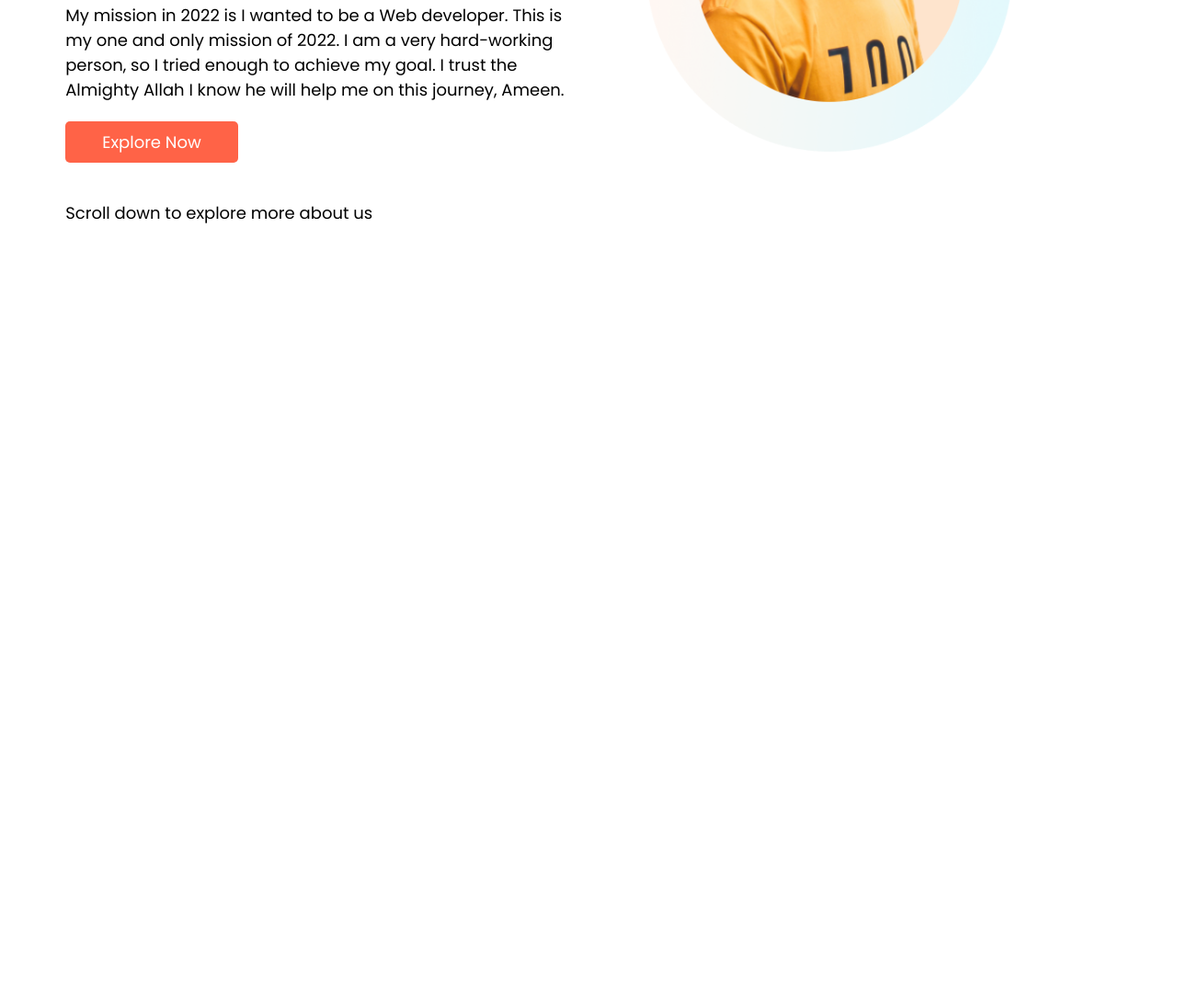
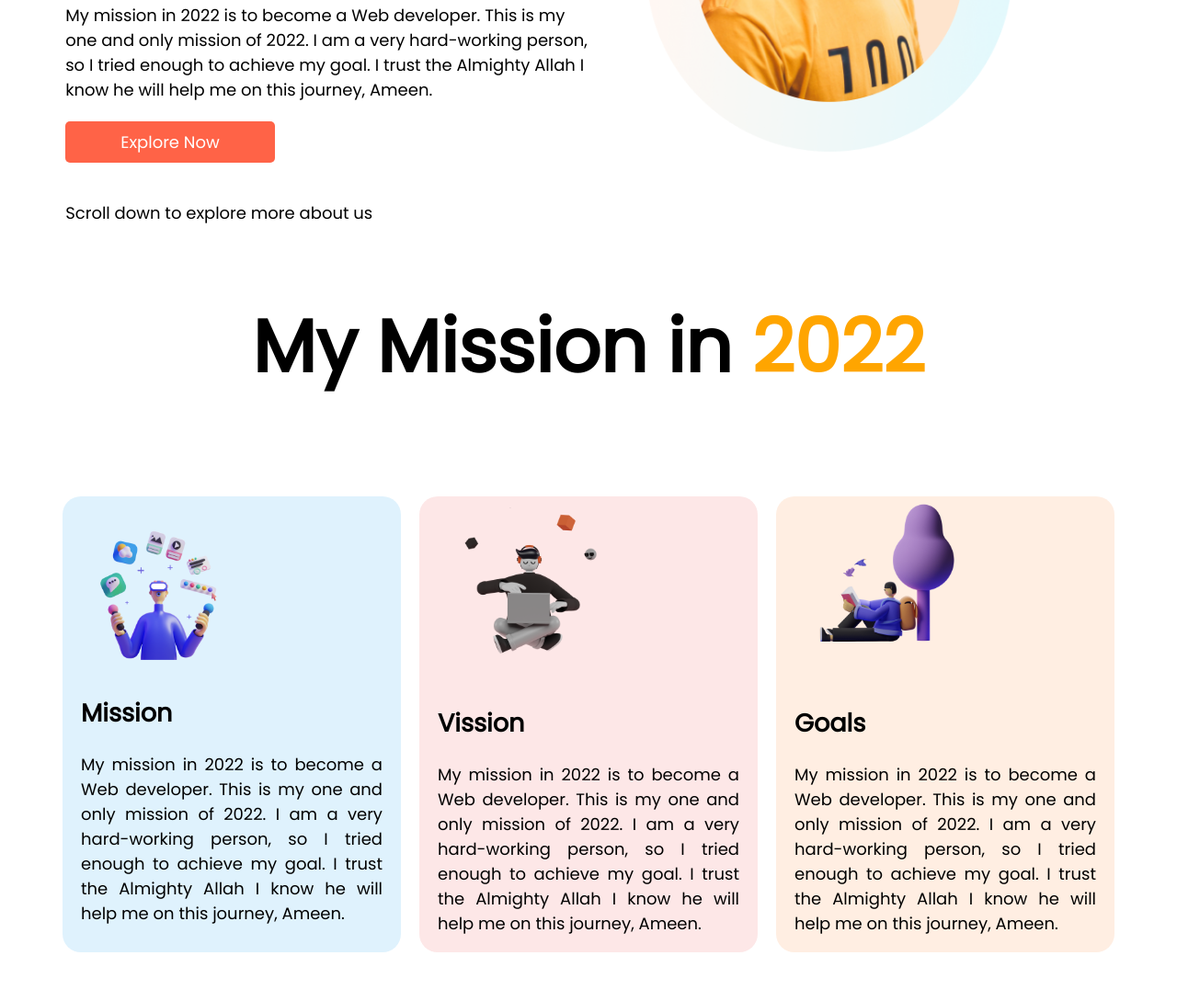
Before and after one commit to tashfiaislamistila/first-assignment-html-css, a plain HTML site: page index.html in a window 1280 px wide. Shown: the part 351-1440 px from the top of the page at 92% size. Before the commit the page ends 800 px from the top, so only its background shows below. Drawn offline with nearby package versions, Linux system fonts and the light colour scheme.

Commit message:
Misson visson goals

```diff
--- a/index.html
+++ b/index.html
@@ -6,6 +6,7 @@
     <meta http-equiv="X-UA-Compatible" content="IE=edge">
     <meta name="viewport" content="width=device-width, initial-scale=1.0">
     <title>Mission 2022</title>
+    <link rel="shortcut icon" href="images/pictures/targeti.jpg" type="image/x-icon">
     <link rel="preconnect" href="https://fonts.googleapis.com">
     <link rel="preconnect" href="https://fonts.gstatic.com" crossorigin>
     <link href="https://fonts.googleapis.com/css2?family=Cormorant+Garamond:ital@1&family=Poppins&display=swap"
@@ -20,24 +21,75 @@
                 <h1 class="focus"> Stay Focused on</h1>
                 <h1 class="mission-22">Mission 2022</h1>
             </div>
-            <p>My mission in 2022 is I wanted to be a Web developer. This is my one and only mission of 2022. I am a
-                very
+            <p>My mission in 2022 is to become a Web developer. This is my one and only mission of 2022. I am a very
                 hard-working person, so I tried enough to achieve my goal. I trust the Almighty Allah I know he will
                 help me
                 on this journey, Ameen.</p>
             <div class="scroll1">
                 <a class="button" target="_blank"
-                    href="https://www.youtube.com/results?search_query=explore+now">Explore Now</a>
+                    href="https://www.youtube.com/results?search_query=web+developer+misson+explore">Explore Now</a>
             </div>
             <div class=scroll2>
                 <p>Scroll down to explore more about us</p>
             </div>
-
         </div>
         <div class="half">
             <img src="images/person/person-2.png" alt="">
         </div>
     </section>
+    <div class="second-section">
+        <h1> My Mission in<span class="mission-22"> 2022</span> </h1>
+        <div class="my-misson">
+            <div class="misson">
+                <div class="div-img">
+                    <img src="images/illustrators/illustrator-1.png" alt="">
+                </div>
+                <h2>
+                    Mission
+                </h2>
+                <p>
+                    My mission in 2022 is to become a Web developer. This is my one and only mission of 2022. I am a
+                    very
+                    hard-working person, so I tried enough to achieve my goal. I trust the Almighty Allah I know he will
+                    help me
+                    on this journey, Ameen.
+                </p>
+
+            </div>
+            <div class="visson">
+                <div class="div-img">
+                    <img src="images/illustrators/illustrator-2.png" alt="">
+                </div>
+                <h2>
+                    Vission
+                </h2>
+                <p>
+                    My mission in 2022 is to become a Web developer. This is my one and only mission of 2022. I am a
+                    very
+                    hard-working person, so I tried enough to achieve my goal. I trust the Almighty Allah I know he will
+                    help me
+                    on this journey, Ameen.
+                </p>
+
+            </div>
+            <div class="goal">
+                <div class="div-img">
+                    <img src="images/illustrators/illustrator-3.png" alt="">
+                </div>
+                <h2>
+                    Goals
+                </h2>
+                <p>
+                    My mission in 2022 is to become a Web developer. This is my one and only mission of 2022. I am a
+                    very
+                    hard-working person, so I tried enough to achieve my goal. I trust the Almighty Allah I know he will
+                    help me
+                    on this journey, Ameen.
+                </p>
+
+            </div>
+        </div>
+    </div>
 </body>
 
 </html>
--- a/style.css
+++ b/style.css
@@ -29,7 +29,7 @@ section{
 .button{
     text-decoration: none;
     background-color: tomato;
-    padding:10px 40px;
+    padding:10px 60px;
     color: white;
     font-weight: 400;
     border-radius: 5px;
@@ -40,3 +40,45 @@ section{
 .scroll2{
     margin-top: 50px;
 }
+.second-section{
+   text-align: center;
+   margin-top: 50px;
+}
+.misson{
+    width: 350px;
+    text-align: justify;
+    margin-left: 10px;
+    margin-right: 10px;
+    padding-left: 20px;
+    padding-right: 20px;
+    background-color: rgb(223, 242, 253);
+    border-radius: 20px;
+}
+.visson{
+    width: 350px;
+    text-align: justify;
+    margin-left: 10px;
+    margin-right: 10px;
+    padding-left: 20px;
+    padding-right: 20px;
+    background-color:rgb(253, 231, 231);
+    border-radius: 20px;
+}
+.goal{
+    width: 350px;
+    text-align: justify;
+    margin-left: 10px;
+    margin-right: 10px;
+    padding-left: 20px;
+    padding-right: 20px;
+    background-color: rgb(255, 238, 226);
+    border-radius: 20px;
+}
+.div-img img{
+    width: 60%;
+}
+.my-misson{
+    display: flex;
+    justify-content: space-around;
+    padding: 50px;
+}
```
Also changed, not shown: images/pictures/targeti.jpg (added).
